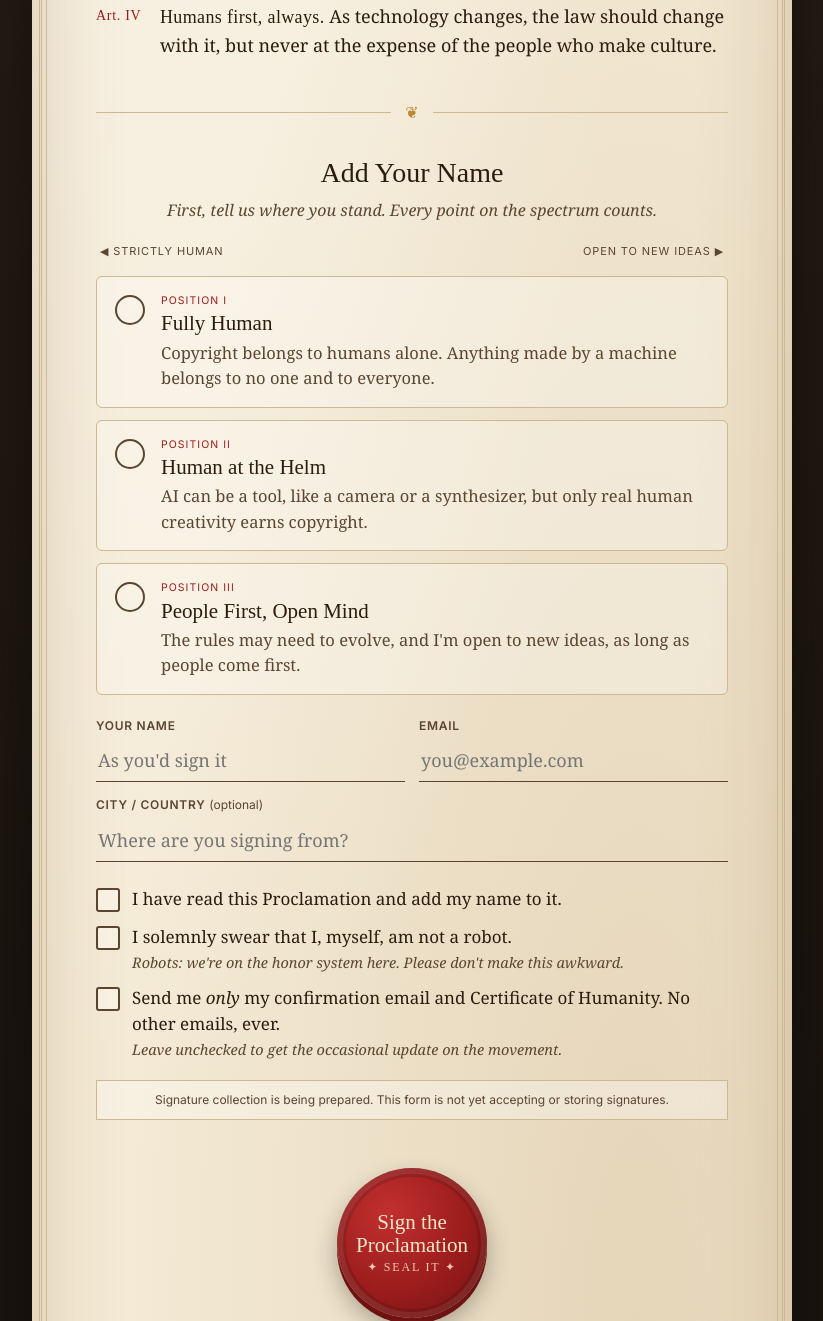
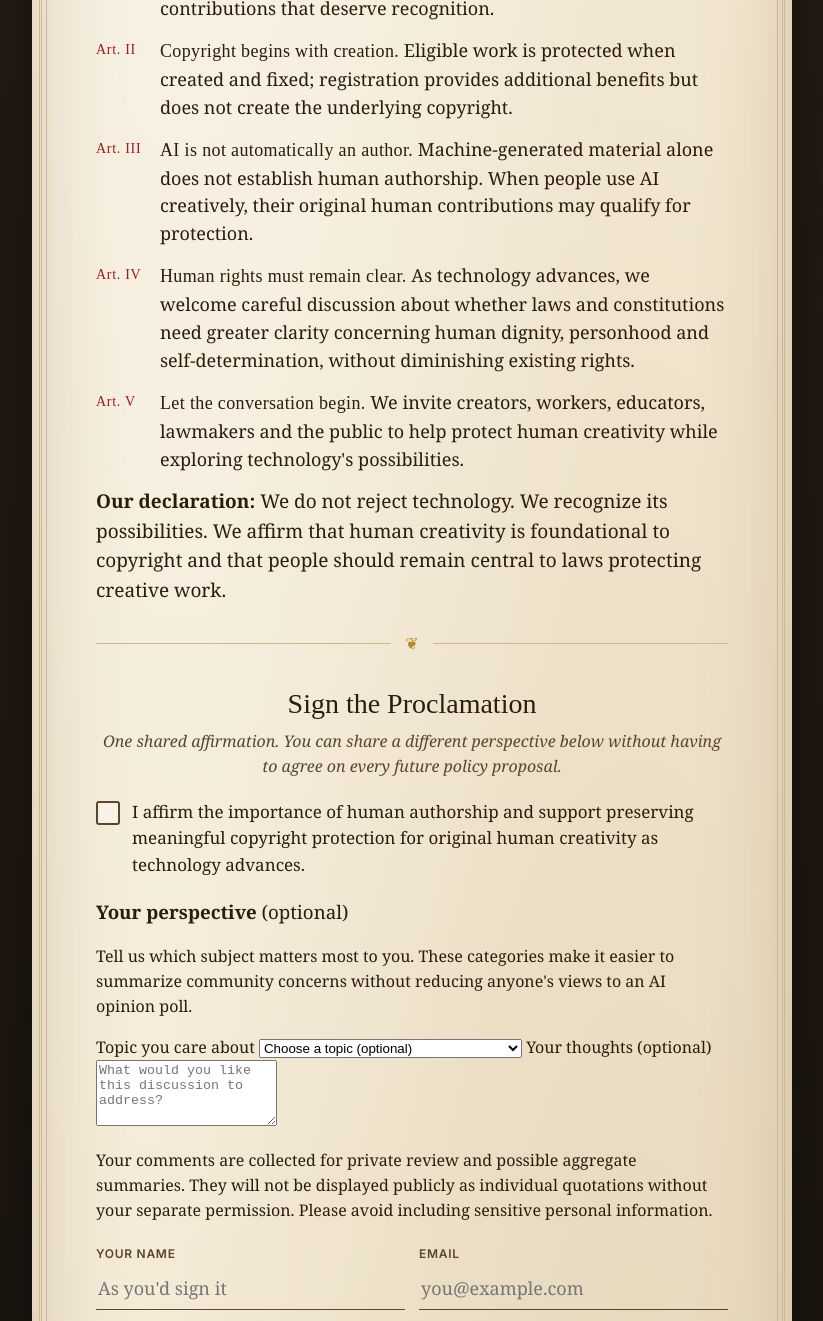
Before and after one commit to CaptGotHub/RIGHTSAREHUMAN, a plain HTML site: page index.html in a window 1280 px wide. Shown: the part 807-2128 px from the top of the page, without its empty margins (228-1051 px from the left). Drawn offline with Linux system fonts and the light colour scheme; a web font is replaced by a local one.

Commit message:
Simplify copyright proclamation and collect optional categorized opinions

```diff
--- a/index.html
+++ b/index.html
@@ -4,10 +4,10 @@
   <meta charset="UTF-8">
   <meta name="viewport" content="width=device-width, initial-scale=1.0">
   <title>The Proclamation of Copyrights for Humans · Rights for Humans, Not Robots</title>
-  <meta name="description" content="A public proclamation: copyright exists to protect human creators. Add your name to the Proclamation.">
+  <meta name="description" content="A public declaration explaining how copyright begins with original human authorship and why human creativity deserves protection.">
   <link rel="canonical" href="https://rightsforhumansnotrobots.org/">
   <meta property="og:title" content="Copyrights for Humans — Sign the Proclamation">
-  <meta property="og:description" content="A public proclamation in support of human creators and human authorship.">
+  <meta property="og:description" content="An affirmation of human creativity, authorship, and the rights of those who create.">
   <meta property="og:url" content="https://rightsforhumansnotrobots.org/">
   <meta name="theme-color" content="#2a2118">
   <link rel="preconnect" href="https://fonts.googleapis.com">
@@ -19,41 +19,49 @@
 <main class="scroll">
   <p class="eyebrow">Rights for Humans, Not Robots · A Public Proclamation</p>
   <h1>Copyrights for Humans</h1>
-  <p class="sub">Being a Declaration that Copyright Belongs to Human Creators, and Not to the Robots</p>
+  <p class="sub">An Affirmation of Human Creativity, Authorship, and the Rights of Those Who Create</p>
   <div class="rule" aria-hidden="true">❦</div>
 
   <section class="preamble" aria-label="The Proclamation">
-    <p class="dropcap">Whereas every song, story, photograph, painting and line of code worth protecting began as a spark in a human mind; and whereas machines now produce words and pictures by the billion, at no cost and without rest; and whereas the purpose of copyright has always been to reward and encourage people who create;</p>
-    <p>We, the undersigned humans, do hereby proclaim:</p>
+    <p class="dropcap">We, the undersigned, affirm a simple but fundamental principle: <strong>Copyright begins with human creativity.</strong></p>
+    <p>Under United States law, an eligible original work of human authorship generally receives copyright protection automatically when it is fixed in a tangible form. Copyright does not have to be purchased or created by government registration. Registration provides important additional legal benefits, but it is not the source of the underlying copyright.</p>
+    <p>As artificial intelligence becomes increasingly capable of producing music, images, literature, and other material, this distinction deserves to be understood and preserved.</p>
+    <p>We therefore proclaim:</p>
     <ol class="articles">
-      <li><strong>Copyright is a human right.</strong> It exists to protect the work of human creators, and should remain in the hands of the people.</li>
-      <li><strong>Tools are not authors.</strong> A brush, a camera, a guitar or a computer program may help make a work, but the credit and the rights belong to the person who made it.</li>
-      <li><strong>Creators deserve a say.</strong> People should know when their work is used to train machines, and have a voice in how it is used.</li>
-      <li><strong>Humans first, always.</strong> As technology changes, the law should change with it, but never at the expense of the people who make culture.</li>
+      <li><strong>Human authorship matters.</strong> Copyright protects original human creative expression. Using technology does not erase the human contributions that deserve recognition.</li>
+      <li><strong>Copyright begins with creation.</strong> Eligible work is protected when created and fixed; registration provides additional benefits but does not create the underlying copyright.</li>
+      <li><strong>AI is not automatically an author.</strong> Machine-generated material alone does not establish human authorship. When people use AI creatively, their original human contributions may qualify for protection.</li>
+      <li><strong>Human rights must remain clear.</strong> As technology advances, we welcome careful discussion about whether laws and constitutions need greater clarity concerning human dignity, personhood and self-determination, without diminishing existing rights.</li>
+      <li><strong>Let the conversation begin.</strong> We invite creators, workers, educators, lawmakers and the public to help protect human creativity while exploring technology's possibilities.</li>
     </ol>
+    <p><strong>Our declaration:</strong> We do not reject technology. We recognize its possibilities. We affirm that human creativity is foundational to copyright and that people should remain central to laws protecting creative work.</p>
   </section>
 
   <div class="rule" aria-hidden="true">❦</div>
 
   <form id="proclamation" novalidate>
     <div id="form-body">
-      <h2>Add Your Name</h2>
-      <p class="h2sub">First, tell us where you stand. Every point on the spectrum counts.</p>
-      <div class="spectrum" role="radiogroup" aria-label="Where do you stand?">
-        <div class="spectrum-bar"><span>◀ Strictly human</span><span>Open to new ideas ▶</span></div>
-        <label class="choice">
-          <input type="radio" name="stance" value="fully-human" required>
-          <span class="card"><span class="tick" aria-hidden="true">✓</span><span><span class="pos">Position I</span><span class="choice-title">Fully Human</span><span class="desc">Copyright belongs to humans alone. Anything made by a machine belongs to no one and to everyone.</span></span></span>
-        </label>
-        <label class="choice">
-          <input type="radio" name="stance" value="human-at-the-helm">
-          <span class="card"><span class="tick" aria-hidden="true">✓</span><span><span class="pos">Position II</span><span class="choice-title">Human at the Helm</span><span class="desc">AI can be a tool, like a camera or a synthesizer, but only real human creativity earns copyright.</span></span></span>
-        </label>
-        <label class="choice">
-          <input type="radio" name="stance" value="people-first">
-          <span class="card"><span class="tick" aria-hidden="true">✓</span><span><span class="pos">Position III</span><span class="choice-title">People First, Open Mind</span><span class="desc">The rules may need to evolve, and I'm open to new ideas, as long as people come first.</span></span></span>
-        </label>
-      </div>
+      <h2>Sign the Proclamation</h2>
+      <p class="h2sub">One shared affirmation. You can share a different perspective below without having to agree on every future policy proposal.</p>
+      <label class="check affirmation"><input type="checkbox" name="affirm" id="affirm" required><span class="box" aria-hidden="true">✓</span><span>I affirm the importance of human authorship and support preserving meaningful copyright protection for original human creativity as technology advances.</span></label>
+
+      <section class="opinion-section" aria-labelledby="opinion-heading">
+        <h3 id="opinion-heading">Your perspective <span class="optional">(optional)</span></h3>
+        <p>Tell us which subject matters most to you. These categories make it easier to summarize community concerns without reducing anyone's views to an AI opinion poll.</p>
+        <label for="opinion_topic">Topic you care about</label>
+        <select id="opinion_topic" name="opinion_topic">
+          <option value="">Choose a topic (optional)</option>
+          <option value="copyright-education">Understanding copyright and registration</option>
+          <option value="human-authorship">Protecting human authorship</option>
+          <option value="ai-assisted-creativity">AI-assisted creative work</option>
+          <option value="permission-and-fair-use">Permission, licensing and fair use</option>
+          <option value="human-rights-personhood">Human rights and personhood</option>
+          <option value="other">Another concern</option>
+        </select>
+        <label for="opinion_text">Your thoughts <span class="optional">(optional)</span></label>
+        <textarea id="opinion_text" name="opinion_text" maxlength="1000" rows="4" placeholder="What would you like this discussion to address?"></textarea>
+        <p class="opinion-privacy">Your comments are collected for private review and possible aggregate summaries. They will not be displayed publicly as individual quotations without your separate permission. Please avoid including sensitive personal information.</p>
+      </section>
 
       <div class="fields">
         <div class="field"><label for="name">Your Name</label><input id="name" name="name" type="text" autocomplete="name" placeholder="As you'd sign it" required></div>
@@ -64,9 +72,9 @@
       <div class="hp" aria-hidden="true"><label for="website">Website</label><input id="website" name="website" type="text" tabindex="-1" autocomplete="off"></div>
 
       <div class="checks">
-        <label class="check"><input type="checkbox" name="agree" id="agree"><span class="box" aria-hidden="true">✓</span><span>I have read this Proclamation and add my name to it.</span></label>
+        <label class="check"><input type="checkbox" name="agree" id="agree"><span class="box" aria-hidden="true">✓</span><span>I have read the Proclamation and agree to add my name to it.</span></label>
         <label class="check"><input type="checkbox" name="human" id="human"><span class="box" aria-hidden="true">✓</span><span>I solemnly swear that I, myself, am not a robot.<small>Robots: we're on the honor system here. Please don't make this awkward.</small></span></label>
-        <label class="check"><input type="checkbox" name="confirmation_only" id="confirmation_only"><span class="box" aria-hidden="true">✓</span><span>Send me <em>only</em> my confirmation email and Certificate of Humanity. No other emails, ever.<small>Leave unchecked to get the occasional update on the movement.</small></span></label>
+        <label class="check"><input type="checkbox" name="updates_opt_in" id="updates_opt_in"><span class="box" aria-hidden="true">✓</span><span>Yes, I would also like occasional email updates about this effort.<small>Optional. Leave unchecked to receive only messages necessary to confirm your signature or certificate.</small></span></label>
       </div>
 
       <p class="setup-note" id="setup-note">Signature collection is being prepared. This form is not yet accepting or storing signatures.</p>
@@ -78,7 +86,7 @@
     <div class="success" id="success" aria-live="polite">
       <div class="stamp">Verified Human</div>
       <p><strong id="thanksName">Thank you</strong>, your name is on the Proclamation.</p>
-      <p>Check your inbox for your <em>Certificate of Humanity</em>.</p>
+      <p>Check your inbox for a confirmation message and, if provided by the signing service, your <em>Certificate of Humanity</em>. If you do not see it, check Spam, Junk or Promotions.</p>
       <div class="share"><button type="button" id="copyLink">Copy link to share</button><button type="button" id="shareBtn">Share</button></div>
     </div>
   </form>
```
